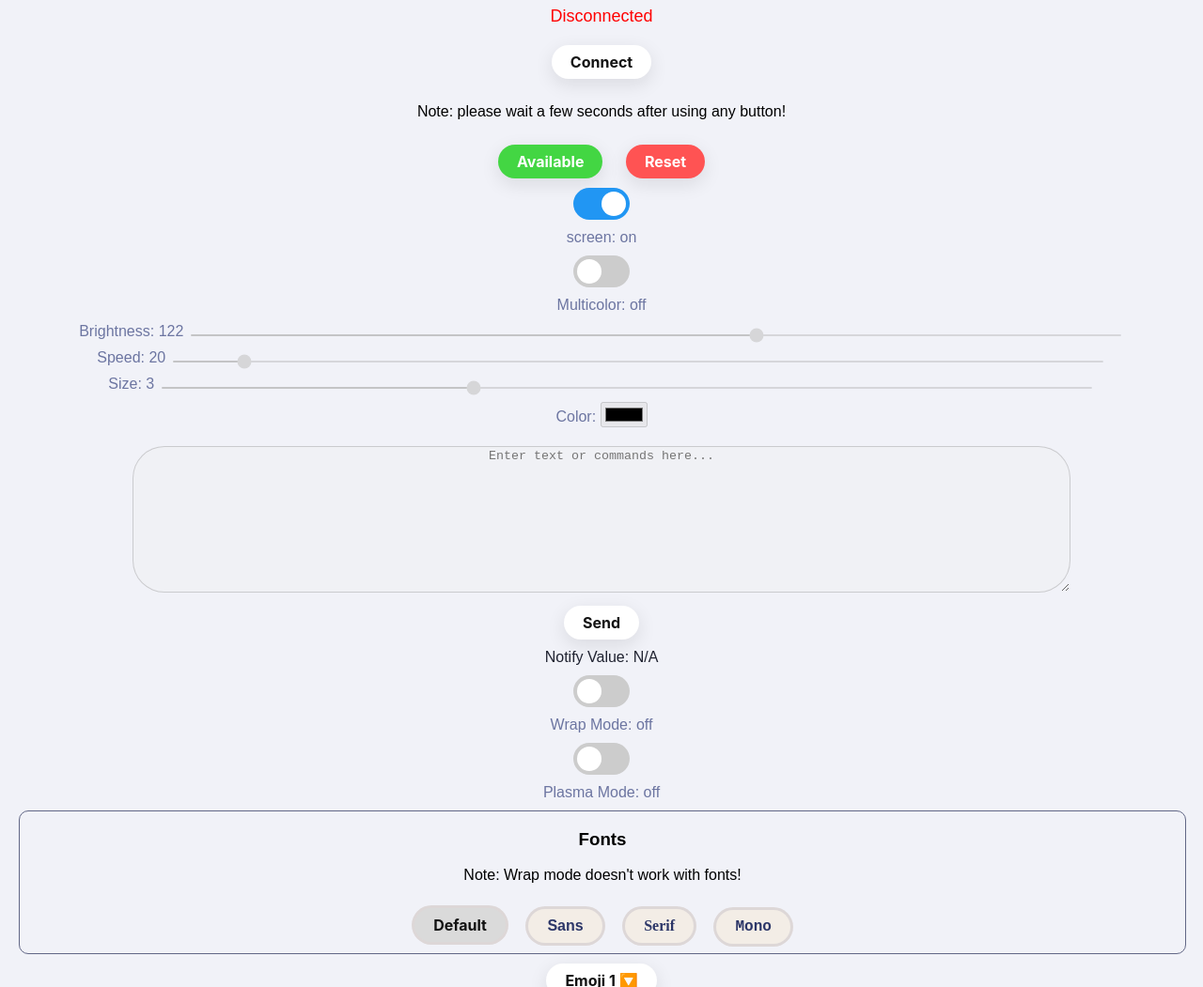
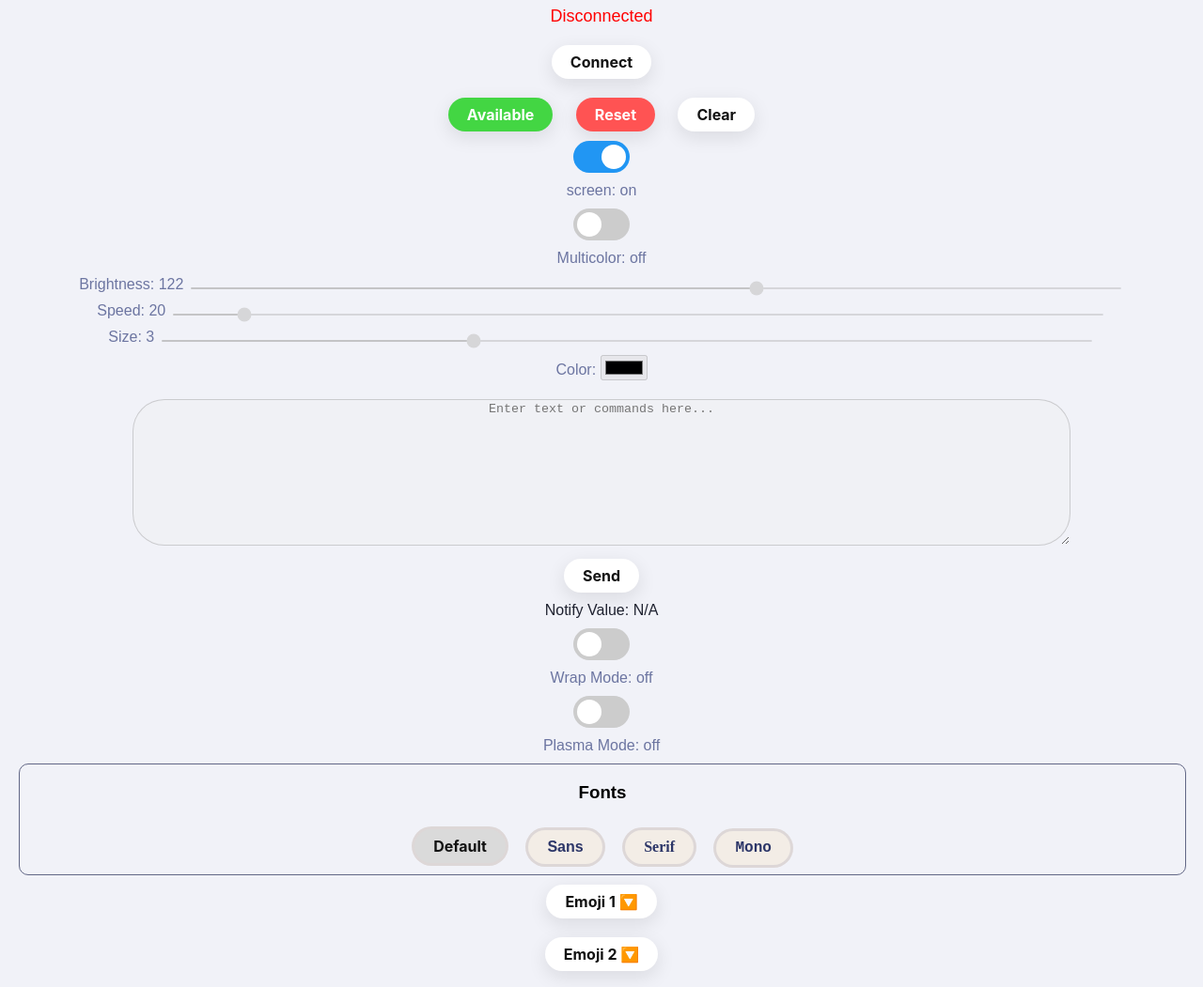
Before and after one commit to Abdelrahman-Elawady/CPD-center-indoors-bluetooth-web-app, a plain HTML site: page index.html in a window 1280 px wide. Shown: the part 73-1124 px from the top of the page at 94% size. Drawn offline with Linux system fonts and the light colour scheme.

Commit message:
Update index.html
clear button & removed paragraphs notes

```diff
--- a/index.html
+++ b/index.html
@@ -10,10 +10,10 @@
     <h1>Welcome to control Panel</h1>
     <label id="status">Disconnected</label>
     <button id="connect">Connect</button>
-    <p>Note: please wait a few seconds after using any button!</p>
     <div>
         <button id="availability" class="green" disabled>Available</button>
         <button id="reset" disabled>Reset</button>
+        <button id="clear" disabled>Clear</button>
         <label class="switch">
             <input type="checkbox" id="powerSwitch" checked disabled>
             <span class="slider"></span>
@@ -56,7 +56,6 @@
         <label id="plasmaLabel">Plasma Mode: off</label>
         <div id="fontsDiv">
             <h3 id="fonts">Fonts</h3>
-            <p>Note: Wrap mode doesn't work with fonts!</p>
             <button id="fontDefault" disabled>Default</button>
             <button id="fontSans" disabled>Sans</button>
             <button id="fontSerif" disabled>Serif</button>
```
